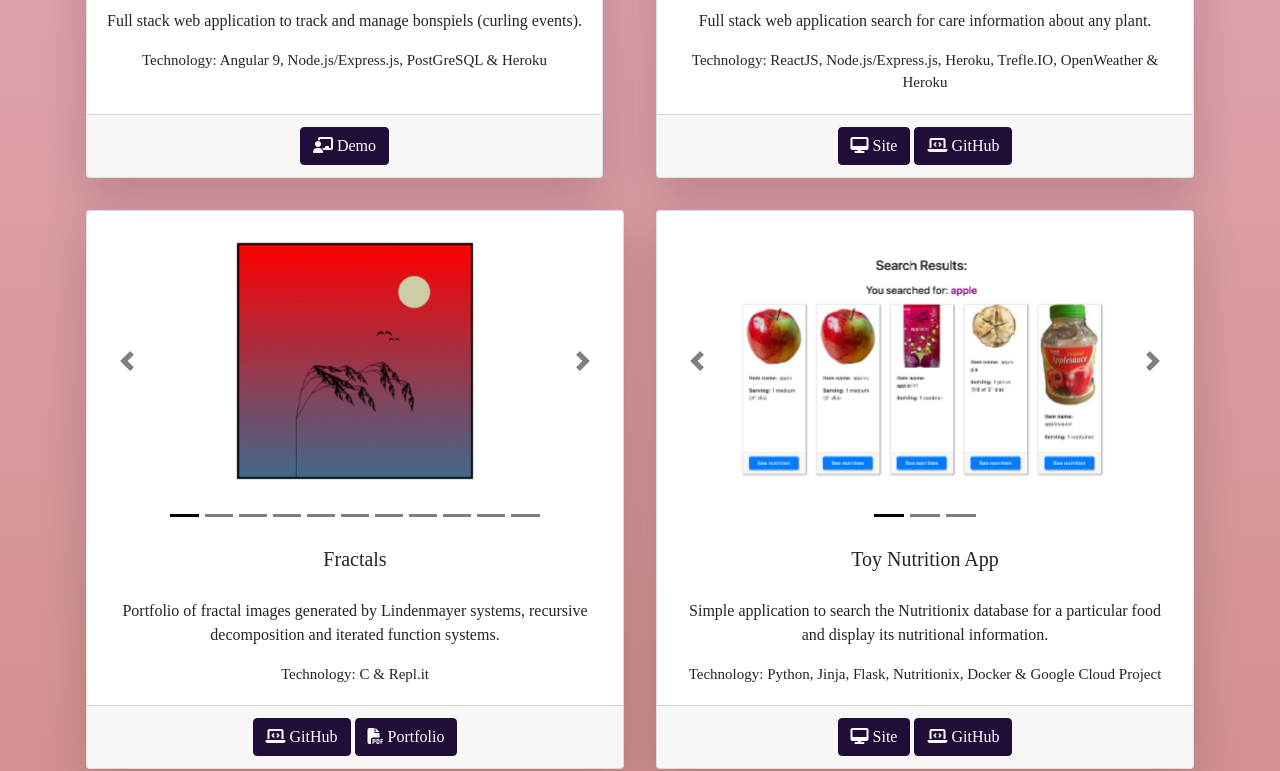
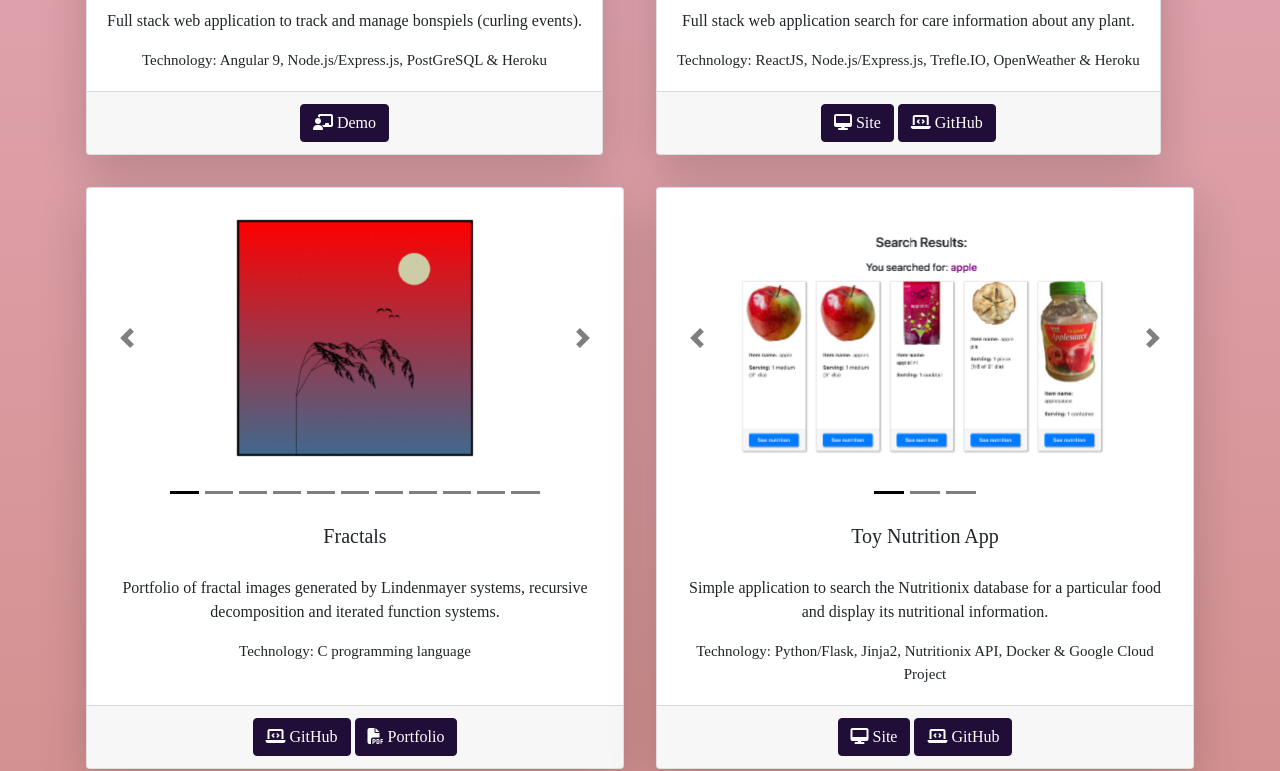
Before and after one commit to choijean/choijean.github.io, a plain HTML site: page index.html in a window 1280 px wide. Shown: the part 1833-2604 px from the top of the page. Drawn offline with nearby package versions, Linux system fonts and the light colour scheme.

Commit message:
update projects

```diff
--- a/index.html
+++ b/index.html
@@ -186,7 +186,7 @@
             <div class="card-body">
               <h5 class="card-title">PlantsPlantsPlants!</h5>
               <p class="card-text">Full stack web application search for care information about any plant.</p>
-              <p class="card-text lighter">Technology: ReactJS, Node.js/Express.js, Heroku, Trefle.IO, OpenWeather & Heroku</p>
+              <p class="card-text lighter">Technology: ReactJS, Node.js/Express.js, Trefle.IO, OpenWeather & Heroku</p>
             </div>
             <div class="card-footer text-muted">
               <a href="https://plantsplantsplants.herokuapp.com/" class="btn btn-primary mt-auto"><i class="fas fa-desktop"></i> Site</a>
@@ -262,7 +262,7 @@
             <div class="card-body">
               <h5 class="card-title">Fractals</h5>
               <p class="card-text">Portfolio of fractal images generated by Lindenmayer systems, recursive decomposition and iterated function systems.</p>
-              <p class="card-text lighter">Technology: C & Repl.it</p>
+              <p class="card-text lighter">Technology: C programming language</p>
             </div>
             <div class="card-footer text-muted">
               <a href="https://github.com/choijean/Fractals" class="btn btn-primary"><i class="fas fa-laptop-code"></i> GitHub</a>
@@ -304,7 +304,7 @@
             <div class="card-body">
               <h5 class="card-title">Toy Nutrition App</h5>
               <p class="card-text">Simple application to search the Nutritionix database for a particular food and display its nutritional information.</p>
-              <p class="card-text lighter">Technology: Python, Jinja, Flask, Nutritionix, Docker & Google Cloud Project</p>
+              <p class="card-text lighter">Technology: Python/Flask, Jinja2, Nutritionix API, Docker & Google Cloud Project</p>
             </div>
             <div class="card-footer text-muted">
               <a href="https://final-adiio67efa-uw.a.run.app/" class="btn btn-primary mt-auto"><i class="fas fa-desktop"></i> Site</a>
```
